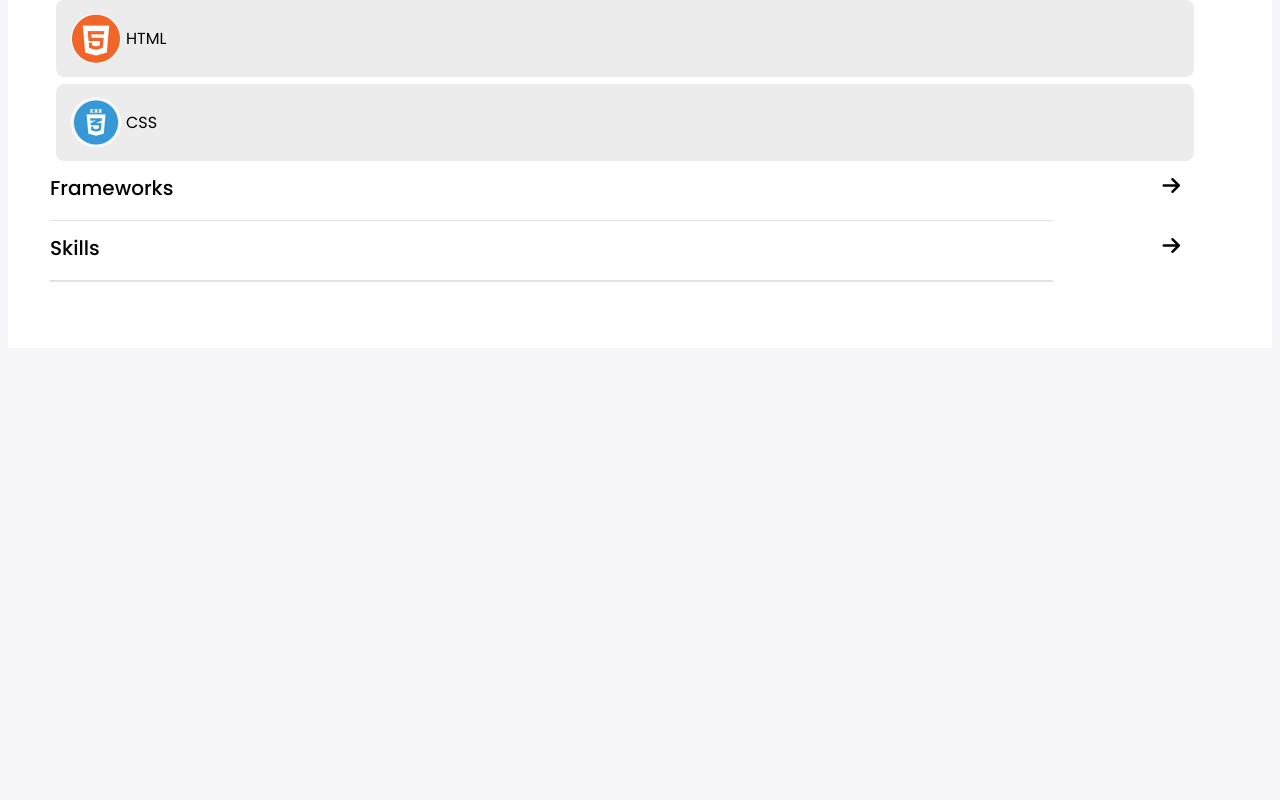
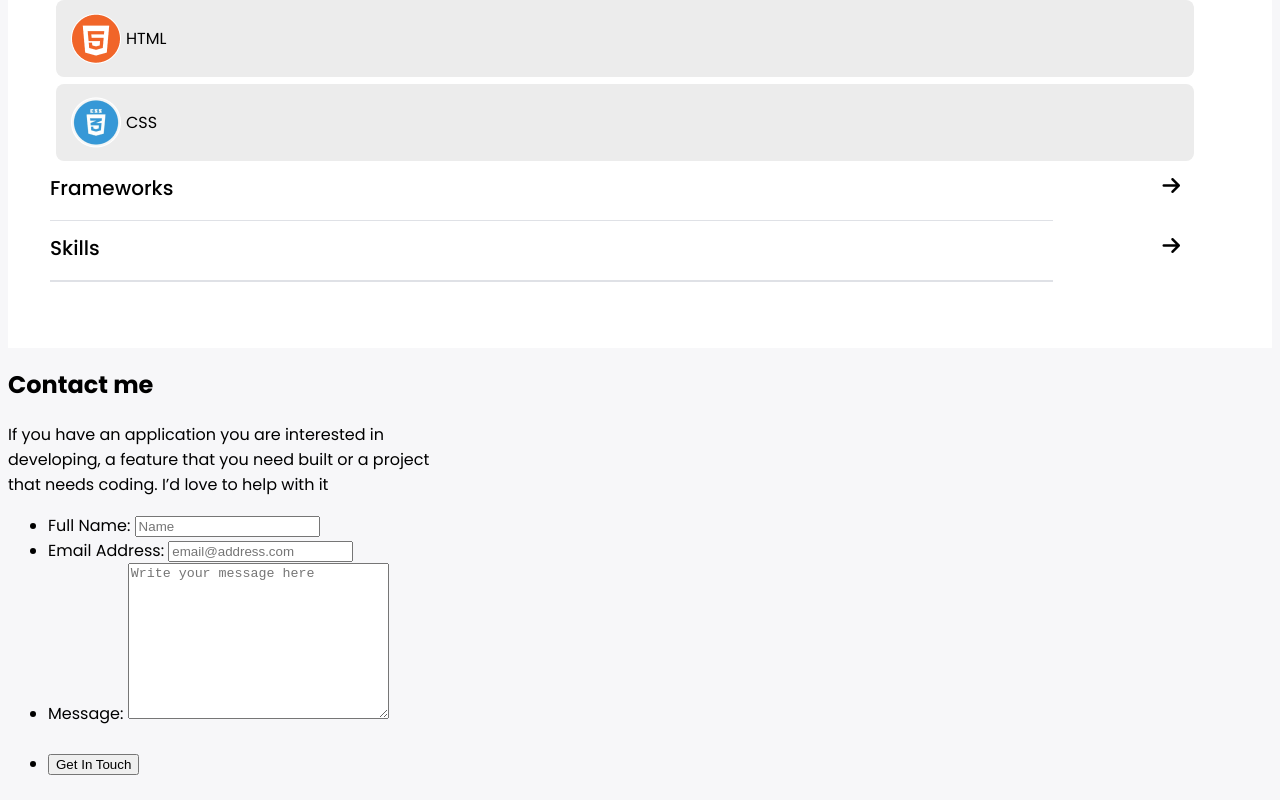
Before and after one commit to Moses-chibuike/Portfolio-microverse, a website: page index.html in a window 1280 px wide. Shown: the part 5075-5875 px from the top of the page. Before the commit the page ends 5431 px from the top, so only its background shows below. Drawn offline with Linux system fonts and the light colour scheme.

Commit message:
Add contact form in index.html

```diff
--- a/index.html
+++ b/index.html
@@ -167,6 +167,63 @@
                 </ul>
             </section>
             </section>
+
+            <section id="contact-me">
+                <div class="contact-intro">
+                  <h2 class="contact-me-text">Contact me</h2>
+                  <p>
+                    If you have an application you are interested in <br />
+                    developing, a feature that you need built or a project <br />
+                    that needs coding. I’d love to help with it
+                  </p>
+                </div>
+                <form
+                  action="https://formspree.io/f/xbjbyzdq"
+                  method="post"
+                  class="form-container"
+                >
+                  <ul class="form-area">
+                    <li>
+                      <label>Full Name: </label>
+                      <input
+                        type="text"
+                        name="fname"
+                        placeholder="Name"
+                        maxlength="30"
+                        class="name-area"
+                        required
+                      />
+                    </li>
+                    <li>
+                      <label>Email Address: </label>
+                      <input
+                        type="email"
+                        name="email"
+                        placeholder="email@address.com"
+                        class="email-area"
+                        required
+                      />
+                    </li>
+
+                    <li>
+                      <label>Message: </label>
+                      <textarea
+                        name="message"
+                        placeholder="Write your message here"
+                        maxlength="500"
+                        cols="30"
+                        rows="10"
+                        class="text-area"
+                        required
+                      ></textarea>
+                    </li>
+                    <br /><small></small>
+                    <li>
+                      <button type="submit" class="btn submit-btn">Get In Touch</button>
+                    </li>
+                  </ul>
+                </form>
+              </section>
         </div>
         </div>
     </body>
```
